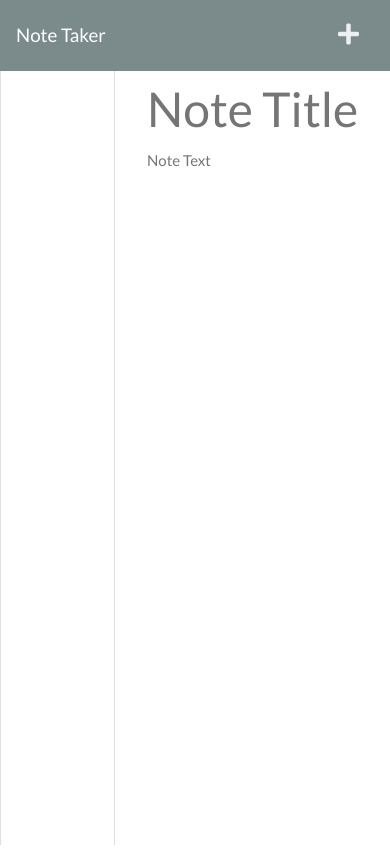
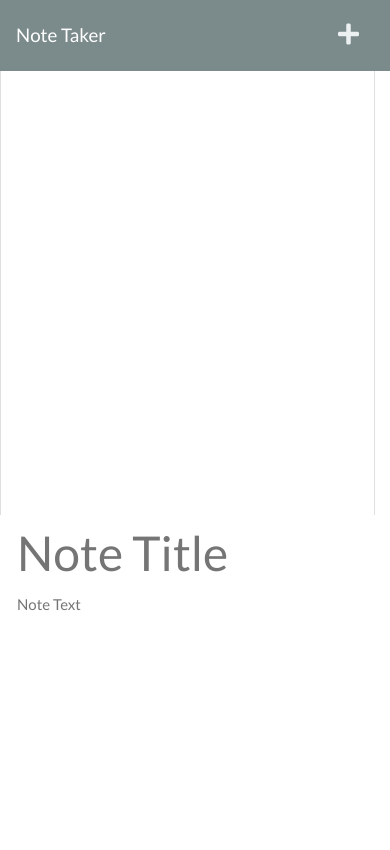
Before and after one commit to JoelDore/Notebook-App, a website: page public/notes.html in a window 390 px wide. Drawn offline with nearby package versions, Linux system fonts and the light colour scheme; no server answers.

Commit message:
🎨 Modify styling and responsive layout

```diff
--- a/public/assets/css/styles.css
+++ b/public/assets/css/styles.css
@@ -34,12 +34,16 @@ html, body {
   font-size: 3rem;
 }
 
+.note-title:focus, .note-textarea:focus {
+  background-color: #e8fcf8;
+}
+
 .note-title:read-only, .note-textarea:read-only {
   color: #757575;
 }
 
 .list-container .card {
-  height: calc(100vh - 70px);
+  min-height: calc(100vh - 400px);
   border-bottom: none;
   border-bottom-right-radius: 0;
   border-bottom-left-radius: 0;
@@ -68,3 +72,7 @@ html, body {
   padding: 20px;
   cursor: pointer;
 }
+
+.list-group-item:hover {
+  background-color: #e8fcf8;
+}
--- a/public/notes.html
+++ b/public/notes.html
@@ -7,8 +7,8 @@
   <meta http-equiv="X-UA-Compatible" content="ie=edge">
   <title>Note Taker</title>
   <link rel="stylesheet" href="https://cdnjs.cloudflare.com/ajax/libs/bootswatch/4.1.3/flatly/bootstrap.min.css" />
-  <link rel="stylesheet" href="https://use.fontawesome.com/releases/v5.3.1/css/all.css" integrity="sha384-mzrmE5qonljUremFsqc01SB46JvROS7bZs3IO2EmfFsd15uHvIt+Y8vEf7N7fWAU"
-    crossorigin="anonymous">
+  <link rel="stylesheet" href="https://use.fontawesome.com/releases/v5.3.1/css/all.css"
+    integrity="sha384-mzrmE5qonljUremFsqc01SB46JvROS7bZs3IO2EmfFsd15uHvIt+Y8vEf7N7fWAU" crossorigin="anonymous">
   <link rel="stylesheet" href="./assets/css/styles.css">
 </head>
 
@@ -23,13 +23,13 @@
   </nav>
   <div class="container-fluid">
     <div class="row">
-      <div class="col-4 list-container">
+      <div class="col-sm-4 list-container">
         <div class="card">
           <ul class="list-group">
           </ul>
         </div>
       </div>
-      <div class="col-8">
+      <div class="col-sm-8">
         <input class="note-title" placeholder="Note Title" maxlength="28" type="text">
         <textarea class="note-textarea" placeholder="Note Text"></textarea>
       </div>
```
